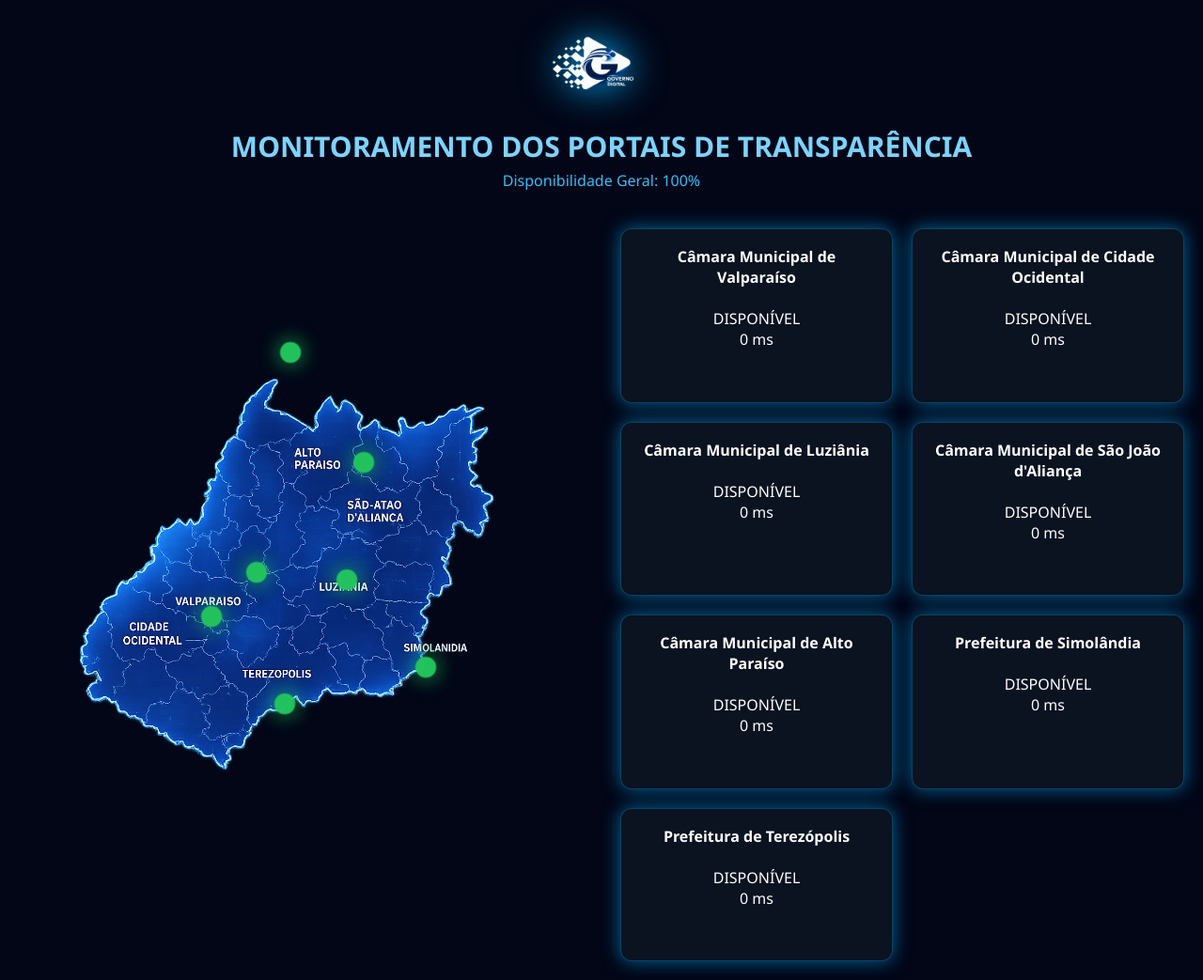
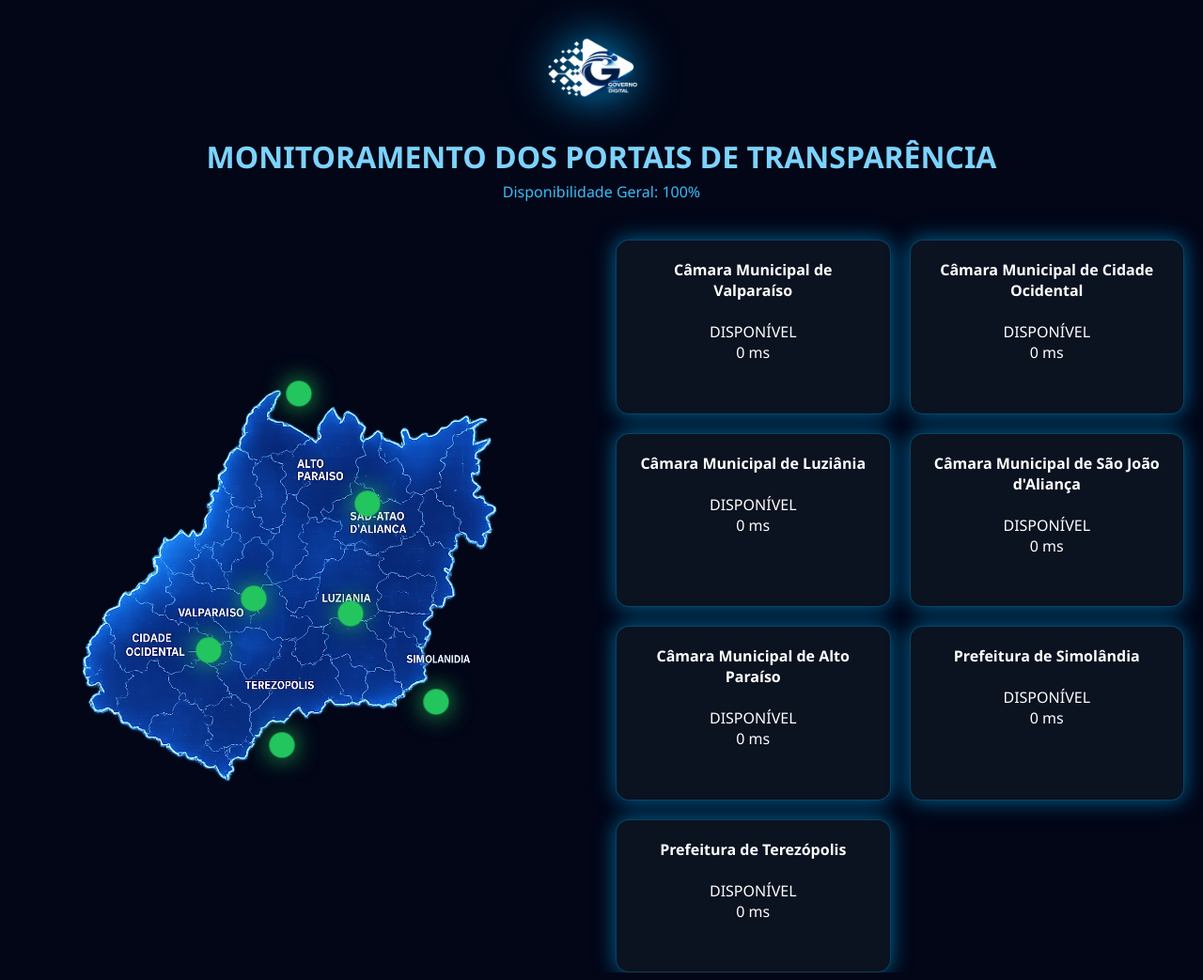
Before and after one commit to besttecsystem2025-cell/painel-noc-transparencia, a Flask app: page / in a window 1280 px wide. Shown: the whole page at 94% size. Run offline with Flask 3, Linux system fonts and the light colour scheme; data that the repository does not hold is empty.

Commit message:
Update dashboard.html

```diff
--- a/templates/dashboard.html
+++ b/templates/dashboard.html
@@ -21,7 +21,7 @@ body{
 font-family:Segoe UI;
 background:#020617;
 color:white;
-overflow-x:hidden;
+overflow:hidden;
 
 }
 
@@ -36,15 +36,15 @@ padding:20px;
 
 header img{
 
-height:100px;
-filter:drop-shadow(0 0 20px #00b4ff);
+height:110px;
+filter:drop-shadow(0 0 25px #00b4ff);
 
 }
 
 h1{
 
 margin-top:10px;
-font-size:30px;
+font-size:32px;
 color:#7dd3fc;
 
 }
@@ -62,9 +62,9 @@ margin-top:5px;
 
 display:grid;
 grid-template-columns:1fr 1fr;
-gap:40px;
-
+height:calc(100vh - 150px);
 padding:20px;
+gap:30px;
 
 }
 
@@ -75,6 +75,7 @@ padding:20px;
 position:relative;
 display:flex;
 justify-content:center;
+align-items:center;
 
 }
 
@@ -85,94 +86,46 @@ max-width:520px;
 
 }
 
-/* PONTOS */
+/* BOLINHAS */
 
 .ponto{
 
 position:absolute;
-
-width:14px;
-height:14px;
-
+width:16px;
+height:16px;
 border-radius:50%;
 
 background:#22c55e;
-
 box-shadow:0 0 15px #22c55e;
 
-animation:pulse 1.5s infinite;
+animation:pulse 1.2s infinite;
 
 }
-
-/* POSIÇÃO DAS CIDADES */
-
-#altoparaiso{
-
-top:16%;
-left:47%;
-
-}
-
-#saojoao{
-
-top:31%;
-left:60%;
-
-}
-
-#luziania{
-
-top:47%;
-left:57%;
-
-}
-
-#cidadeocidental{
-
-top:52%;
-left:33%;
-
-}
-
-#valparaiso{
-
-top:46%;
-left:41%;
-
-}
-
-#terezopolis{
-
-top:64%;
-left:46%;
-
-}
-
-#simolandia{
-
-top:59%;
-left:71%;
-
-}
-
-/* ANIMAÇÃO */
 
 @keyframes pulse{
 
 0%{transform:scale(1);opacity:.6}
-50%{transform:scale(1.6);opacity:1}
+50%{transform:scale(1.7);opacity:1}
 100%{transform:scale(1);opacity:.6}
 
 }
+
+/* POSIÇÃO CIDADES */
+
+#altoparaiso{top:20%;left:48%;}
+#saojoao{top:35%;left:60%;}
+#luziania{top:50%;left:57%;}
+#cidadeocidental{top:55%;left:32%;}
+#valparaiso{top:48%;left:40%;}
+#terezopolis{top:68%;left:45%;}
+#simolandia{top:62%;left:72%;}
 
 /* CARDS */
 
 .cards{
 
 display:grid;
-
 grid-template-columns:repeat(auto-fit,minmax(220px,1fr));
-
 gap:20px;
 
 }
@@ -182,43 +135,48 @@ gap:20px;
 .card{
 
 background:#0b1220;
-
-border-radius:12px;
-
-padding:18px;
-
+border-radius:14px;
+padding:20px;
 text-align:center;
 
 border:1px solid rgba(0,180,255,.3);
 
 box-shadow:0 0 15px rgba(0,180,255,.4);
 
-transition:0.3s;
+transition:.4s;
 
-animation:glow 4s infinite alternate;
+animation:cardPulse 4s infinite alternate;
 
 }
 
 .card:hover{
 
-transform:scale(1.05);
+transform:scale(1.06);
+box-shadow:0 0 35px #00b4ff;
 
 }
 
-@keyframes glow{
+@keyframes cardPulse{
 
 from{box-shadow:0 0 10px rgba(0,180,255,.3)}
-to{box-shadow:0 0 25px rgba(0,180,255,.7)}
+to{box-shadow:0 0 30px rgba(0,180,255,.7)}
 
 }
 
 /* RESPONSIVO */
 
-@media (max-width:1100px){
+@media(max-width:1100px){
 
 .container{
 
 grid-template-columns:1fr;
+overflow:auto;
+
+}
+
+body{
+
+overflow:auto;
 
 }
 
@@ -246,8 +204,6 @@ Disponibilidade Geral: <span id="percentual">0%</span>
 
 <div class="container">
 
-<!-- MAPA -->
-
 <div class="mapa">
 
 <img src="{{ url_for('static', filename='mapa-goias.png') }}">
@@ -261,8 +217,6 @@ Disponibilidade Geral: <span id="percentual">0%</span>
 <div id="simolandia" class="ponto"></div>
 
 </div>
-
-<!-- CARDS -->
 
 <div class="cards" id="grid"></div>
 
@@ -327,4 +281,5 @@ setInterval(carregar,30000)
 </script>
 
 </body>
+
 </html>
```
